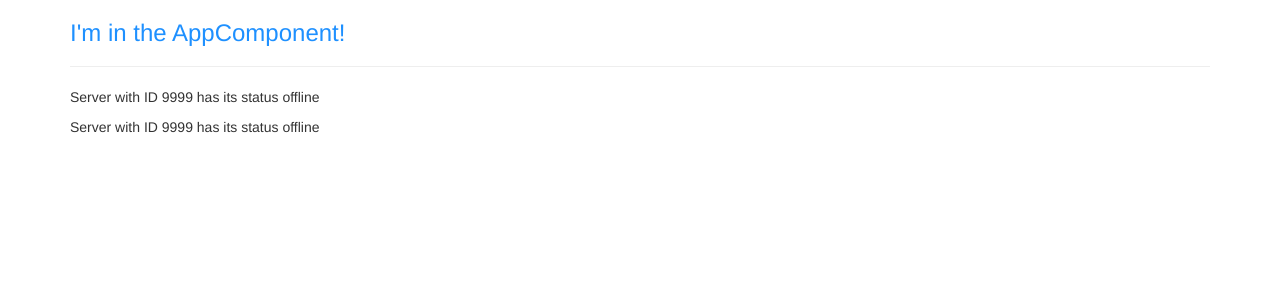
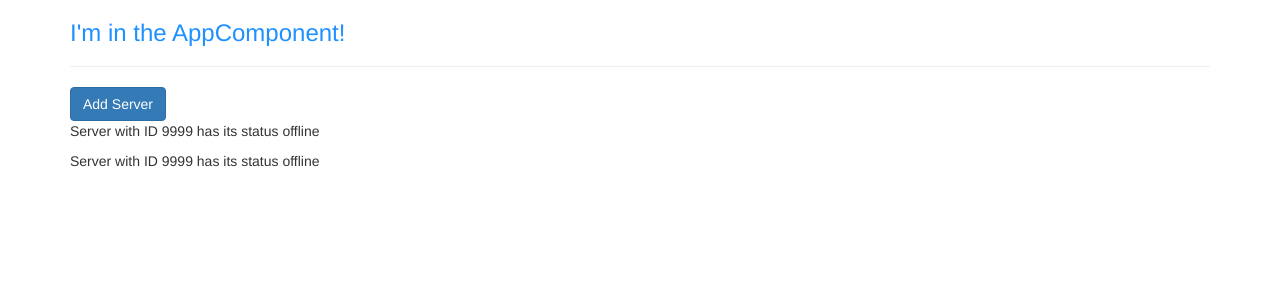
Before and after one commit to gk1227/udemy-course, an Angular app: page / in a window 1280 px wide. Shown: the top 300 px of the page. Built offline with nearby package versions, Linux system fonts and the light colour scheme.

Commit message:
Understanding property binding

```diff
--- a/src/app/servers/servers.component.html
+++ b/src/app/servers/servers.component.html
@@ -1,2 +1,3 @@
+<button class ="btn btn-primary" [disabled] = "!allowNewServer">Add Server</button>
 <app-server></app-server>
 <app-server></app-server>
--- a/src/app/servers/servers.component.ts
+++ b/src/app/servers/servers.component.ts
@@ -4,14 +4,20 @@
   // selector: '[app-servers]',
   // selector: '.app-servers',
   selector: 'app-servers',
-  template: `
-    <app-server></app-server>
-    <app-server></app-server>`,
+  //template: `
+   // <app-server></app-server>
+   // <app-server></app-server>`,
+  templateUrl: './servers.component.html',
   styleUrls: ['./servers.component.css']
 })
 export class ServersComponent implements OnInit {
+  allowNewServer = false;
 
-  constructor() { }
+  constructor() {
+    setTimeout(()=>{
+      this.allowNewServer = true;
+    },1800);
+  }
 
   ngOnInit() {
   }
```
